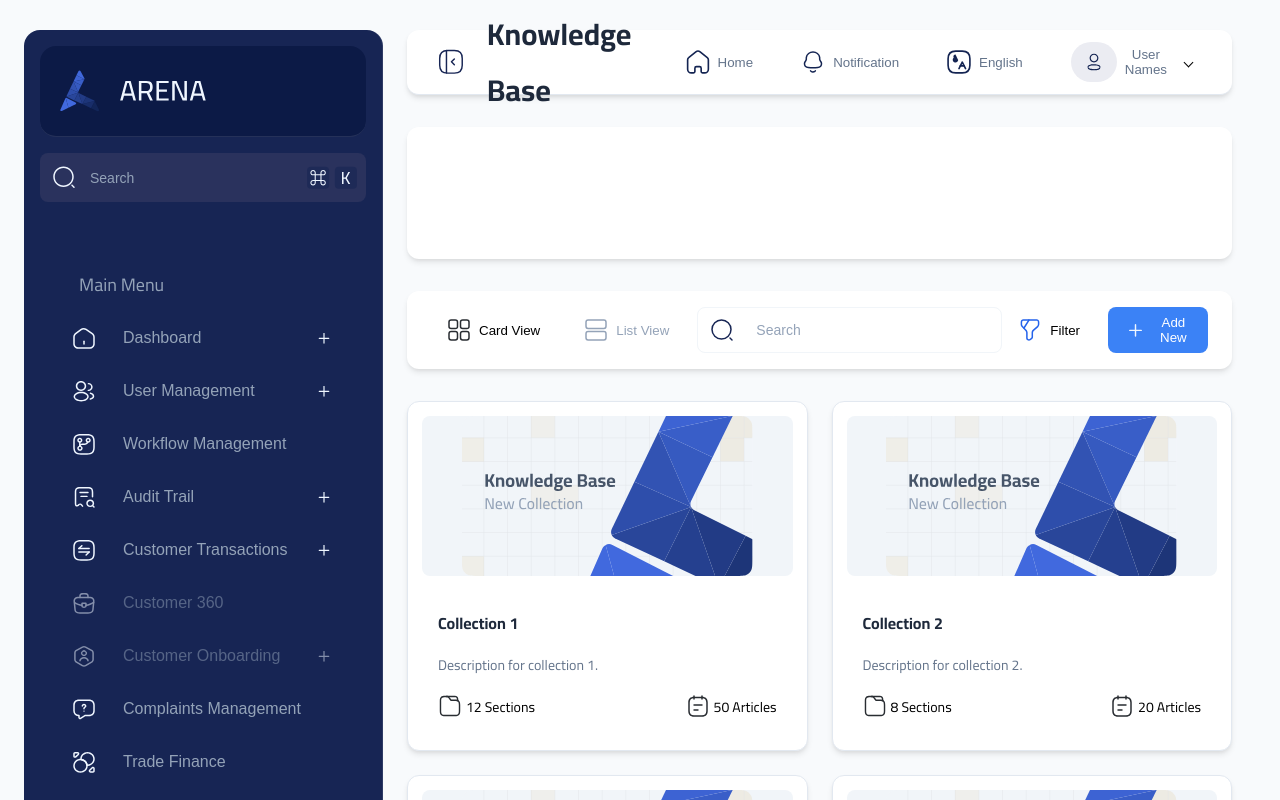
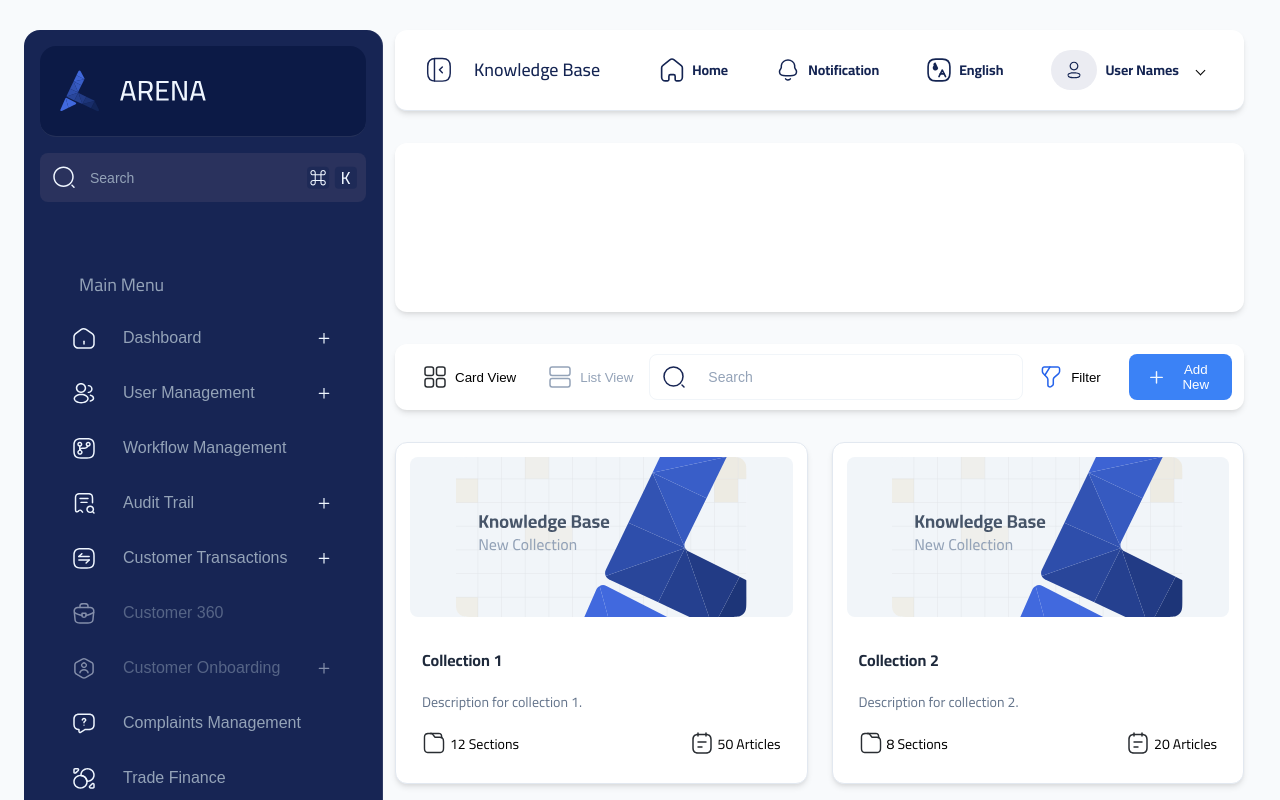
Before and after one commit to MohammedKhalell/Side-Menu, a React (Vite) app: page / in a window 1280 px wide. Shown: the top 800 px of the page. Built offline with nearby package versions, Linux system fonts and the light colour scheme.

Commit message:
feat/fix-sizes -fix-styles

```diff
--- a/src/components/AddNewCollection.tsx
+++ b/src/components/AddNewCollection.tsx
@@ -103,7 +103,10 @@ const handleFormClick = (e: React.MouseEvent) => {
               <img src="/icons/collection-icon.svg" alt="Collection" />
             </div>
             <div className="header-text">
-              <h2>Add New Collection</h2>
+              <div className="header-title">
+              <span className="add">Add</span>
+              <span className="new">New Collection</span>
+              </div>
               <p>Knowledge Base / Create New Collection</p>
             </div>
           </div>
@@ -116,7 +119,7 @@ const handleFormClick = (e: React.MouseEvent) => {
           <div className="form-group">
             <label>
               Collection Name<span className="required">*</span>
-              <img src="/icons/info-icon.svg" alt="info" />
+              <img src="/icons/info-icon.svg"className="info-icon" alt="info" />
             </label>
             <div className="input-wrapper">
               <img
@@ -157,7 +160,7 @@ const handleFormClick = (e: React.MouseEvent) => {
           <div className="form-group">
             <label>
               Description
-              <img src="/icons/info-icon.svg" alt="info" />
+              <img src="/icons/info-icon.svg"className="info-icon" alt="info" />
             </label>
             <div className="input-wrapper">
               <textarea
@@ -179,7 +182,7 @@ const handleFormClick = (e: React.MouseEvent) => {
             <div className="form-group half">
               <label>
                 Tags<span className="required">*</span>
-                <img src="/icons/info-icon.svg" alt="info" />
+                <img src="/icons/info-icon.svg"className="info-icon" alt="info" />
               </label>
               <div className="input-wrapper">
                 <img
@@ -202,7 +205,7 @@ const handleFormClick = (e: React.MouseEvent) => {
             <div className="form-group half">
               <label>
                 Access Level<span className="required">*</span>
-                <img src="/icons/info-icon.svg" alt="info" />
+                <img src="/icons/info-icon.svg"className="info-icon" alt="info" />
               </label>
               <div className="input-wrapper">
                 <img
--- a/src/components/KnowledgeBasePage.tsx
+++ b/src/components/KnowledgeBasePage.tsx
@@ -34,16 +34,18 @@ const KnowledgeBasePage = () => {
   };
   const handleSearch = (query: string) => {
     setSearchQuery(query);
+    // Reset the current page to 1 whenever a new search is initiated
+    setCurrentPage(1);
+
     if (!query.trim()) {
         setFilteredCollections(collections);
-      return;
-    }
+    } else {
         const filtered = collections.filter((item) =>
             item.title.toLowerCase().includes(query.toLowerCase()) ||
             item.description.toLowerCase().includes(query.toLowerCase())
         );
         setFilteredCollections(filtered);
-    setCurrentPage(1);
+    }
 };
   useEffect(() => {
     setCollections(data);
@@ -72,7 +74,7 @@ const KnowledgeBasePage = () => {
   if (showAddNewForm) {
     backdrop = <div className="backdrop" />;
   }
-  const totalPages = Math.ceil(collections.length / ITEMS_PER_PAGE);
+  const totalPages = Math.ceil(filteredCollections.length / ITEMS_PER_PAGE);
   const totalItems = filteredCollections.length;
   const startIndex = (currentPage - 1) * ITEMS_PER_PAGE;
   const endIndex = Math.min(startIndex + ITEMS_PER_PAGE, totalItems);
@@ -108,6 +110,18 @@ const KnowledgeBasePage = () => {
               onChange={(e) => handleSearch(e.target.value)}
               className="search-input"
             />
+             {searchQuery && (
+        <button
+            className="clear-btn"
+            onClick={() => {
+                setSearchQuery(""); // Clear the input
+                handleSearch(""); // Reset search results
+            }}
+            aria-label="Clear search"
+        >
+            &times;
+        </button>
+    )}
           </div>
         </div>
         <div className="action-buttons">
@@ -169,7 +183,7 @@ const KnowledgeBasePage = () => {
           </div>
           <div className="shift-buttons">
             <button
-              className="next"
+              className="prev"
               disabled={currentPage === 1}
               onClick={() => handlePageChange(1)}
             >
--- a/src/components/TopBar.tsx
+++ b/src/components/TopBar.tsx
@@ -23,7 +23,7 @@ const TopBar: React.FC<TopBarProps> = ({ toggleSideMenu, isCollapsed }) => {
             /> }
 
         </button>
-        <h2>Knowledge Base</h2>
+        <span>Knowledge Base</span>
       </div>
       <div className="right">
 
--- a/src/styles/AddNewCollection.scss
+++ b/src/styles/AddNewCollection.scss
@@ -35,14 +35,11 @@
   margin-right: 8px;
   border-radius: 12px;
   animation: slide-in-right 0.3s ease-out;
-
-
 }
 
 .add-new-collection-wrapper.closing {
   animation: slide-out-right 0.3s ease-out;
 }
-
 
 .add-new-collection-content {
   height: 100%;
@@ -50,11 +47,13 @@
   padding: 24px;
 }
 .add-new-collection-form {
-
   .form-group {
     margin-bottom: 16px;
     .input-wrapper ::placeholder {
       color: var(--Slate-400, #94a3b8);
+    }
+    .info-icon{
+      margin-left: 12px;
     }
     input,
     select {
@@ -65,7 +64,6 @@
       color: #1f2937;
       display: flex;
       align-items: center;
-      gap: 8px;
       font-weight: 500;
       margin-bottom: 10px;
     }
@@ -115,7 +113,6 @@
   }
 }
 
-
 .add-new-collection-form .submit-btn {
   background-color: #4f46e5;
   color: white;
@@ -133,7 +130,7 @@
   align-items: flex-start;
   background: var(--Gray-50, #f9fafb);
   border-bottom: 1px solid var(--Gray-200, #e5e7eb);
-  padding: 26px 20px;
+  padding: 36px 26px;
 }
 
 .header-content {
@@ -142,8 +139,8 @@
 }
 
 .header-icon {
-  align-items: flex-start;
-  width: 40px;
+  align-items: anchor-center;
+   width: 40px;
   height: 40px;
   background: #f5f5f5;
   border-radius: 8px;
@@ -162,7 +159,26 @@
   font-size: 14px;
   margin: 0;
 }
-
+.header-title {
+  display: flex;
+  gap: 4px;
+  .add{
+    color: #000;
+font-family: Cairo;
+font-size: 20px;
+font-style: normal;
+font-weight: 400;
+line-height: 17px;
+  }
+  .new{
+    color: #000;
+font-family: Cairo;
+font-size: 20px;
+font-style: normal;
+font-weight: 700;
+line-height: 17px;
+  }
+}
 .close-button {
   background: none;
   border: none;
@@ -199,13 +215,13 @@
 }
 
 .upload-section:hover {
-    border-color: #2E90FA;
+  border-color: #2e90fa;
 }
 
 .file-name {
-    margin-top: 8px;
-    color: #2E90FA;
-    font-size: 14px;
+  margin-top: 8px;
+  color: #2e90fa;
+  font-size: 14px;
 }
 .upload-section {
   border: 1px dashed #d9d9d9;
--- a/src/styles/Main.scss
+++ b/src/styles/Main.scss
@@ -9,7 +9,7 @@
   flex: 1;
   display: flex;
   flex-direction: column;
-  padding: 0px 24px;
+  padding: 0px 12px;
 }
 
 // Top Bar
@@ -18,7 +18,7 @@
   display: flex;
   align-items: center;
   justify-content: space-between;
-  padding: 0 24px;
+  padding: 8px 24px;
   background: white;
   border-bottom: 1px solid #e2e8f0;
   border-radius: 12px;
@@ -26,13 +26,22 @@
     0 2px 4px -1px rgba(0, 0, 0, 0.06);
 
   .left {
-    font-size: 20px;
-    font-weight: 600;
-    color: #1e293b;
     display: flex;
     align-items: center;
-    gap: 16px;
+    gap: 15px;
+    color: var(--Primary-Colors-Dark-Blue, #142452);
+    font-variant-numeric: lining-nums proportional-nums;
 
+    span {
+      color: var(--Primary-Colors-Dark-Blue, #142452);
+      font-variant-numeric: lining-nums proportional-nums;
+
+      /* Font/Button Small - 14 */
+      font-size: 18px;
+      font-style: normal;
+      font-weight: 500;
+      line-height: 20px; /* 142.857% */
+    }
     .toggle-btn {
       background: transparent; // No background for a clean look
       border: none; // No border
@@ -58,10 +67,17 @@
       padding: 8px 16px;
       border: none;
       background: transparent;
-      color: #64748b;
       cursor: pointer;
       border-radius: 8px;
+      color: var(--Primary-Colors-Dark-Blue, #142452);
+      font-variant-numeric: lining-nums proportional-nums;
 
+      /* Font/Button Small - 14 */
+      font-family: Cairo;
+      font-size: 14px;
+      font-style: normal;
+      font-weight: 600;
+      line-height: 20px; /* 142.857% */
       &:hover {
         background: #ebecf2;
       }
@@ -90,7 +106,7 @@
   transition: filter 0.3s ease-in-out;
 
   .page-header-top {
-    height: 100px;
+    height: 137px;
     display: flex;
     justify-content: space-between;
     margin-bottom: 32px;
@@ -105,17 +121,16 @@
     justify-content: space-between;
     margin-bottom: 32px;
     background-color: #fff;
-    padding: 16px 24px;
+    padding: 10px 12px;
     border-radius: 12px;
     box-shadow: 0 4px 6px -1px rgba(0, 0, 0, 0.1),
       0 2px 4px -1px rgba(0, 0, 0, 0.06);
 
     .view-controls {
       display: flex;
-      gap: 12px;
       align-items: center;
       width: 80%;
-        .view-btn {
+      .view-btn {
         display: flex;
         align-items: center;
         gap: 8px;
@@ -156,7 +171,18 @@
         }
       }
     }
+    .clear-btn {
+      background: none;
+      border: none;
+      color: #888; /* Color of the "X" */
+      font-size: 20px; /* Adjust size as needed */
+      cursor: pointer;
+      margin-left: 5px; /* Space between input and button */
+    }
 
+    .clear-btn:hover {
+      color: #555; /* Darker color on hover */
+    }
     .action-buttons {
       display: flex;
       gap: 12px;
@@ -247,15 +273,11 @@
         object-fit: contain;
       }
     }
-
-    .card-content {
-      padding: 16px;
-    }
   }
 }
 
 .card-content {
-  padding: 16px;
+  padding: 12px;
 
   h3 {
     font-size: 16px;
@@ -283,7 +305,6 @@
     .right,
     span,
     img {
-
       display: flex;
       gap: 4px;
       font-size: 14px;
@@ -300,7 +321,7 @@
     0 2px 4px -1px rgba(0, 0, 0, 0.06);
   background: white;
   padding: 10px 10px;
-width: 100%;
+  width: 100%;
   button {
     padding: 8px 16px;
     border: 1px solid #e2e8f0;
@@ -341,14 +362,12 @@ width: 100%;
   color: #666;
   font-size: 14px;
   align-items: center;
-    display: flex
-;
+  display: flex;
 }
-.shift-buttons{
+.shift-buttons {
   display: flex;
   justify-content: end;
   gap: 4.75px;
-
 }
 .backdrop {
   position: fixed;
@@ -364,8 +383,8 @@ width: 100%;
   border-radius: 12px;
   margin-top: 12px;
   &:active {
-	  pointer-events: none;
-    }
+    pointer-events: none;
+  }
 }
 @keyframes fade-in {
   0% {
--- a/src/styles/sidemenu.scss
+++ b/src/styles/sidemenu.scss
@@ -171,7 +171,7 @@ body {
   background: transparent;
   border: none;
   cursor: pointer;
-  margin-bottom: 0.25rem;
+    margin-bottom: 6px;
 
   &:hover {
     background-color: var(--hover-bg);
```
Lines whose indentation alone changed are shown as unchanged.
